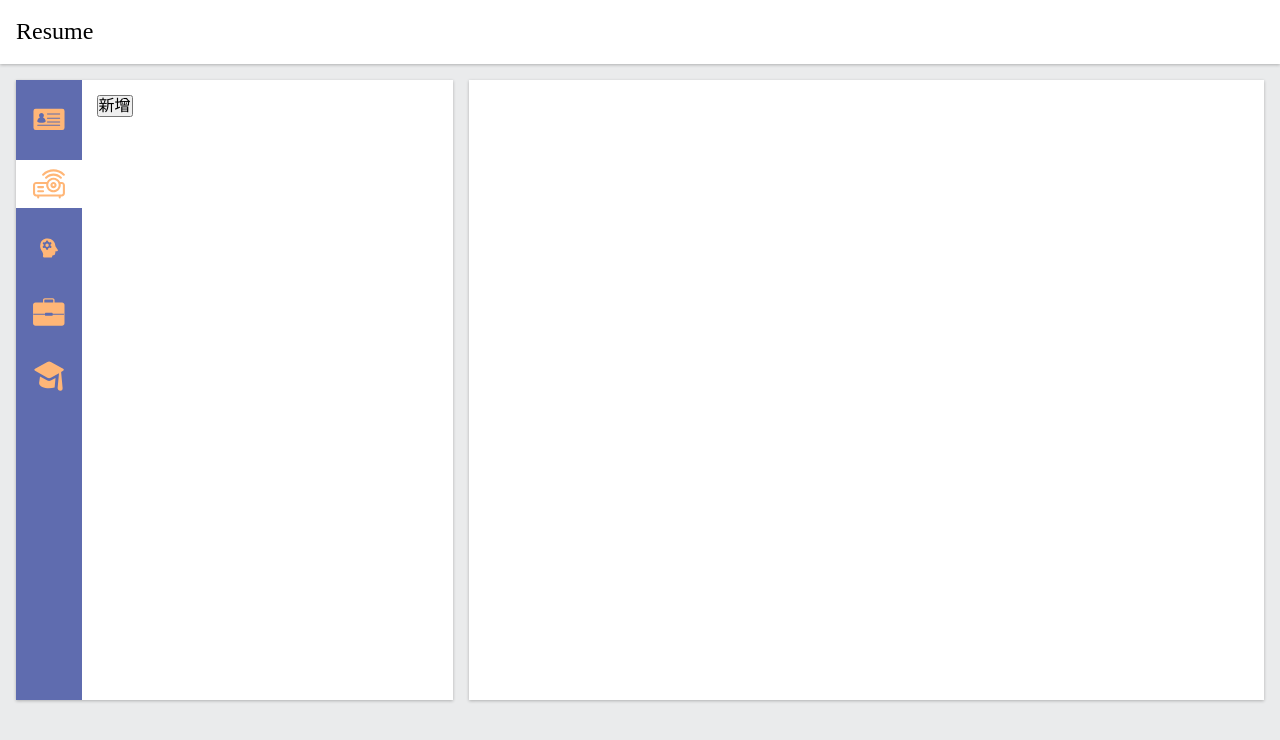
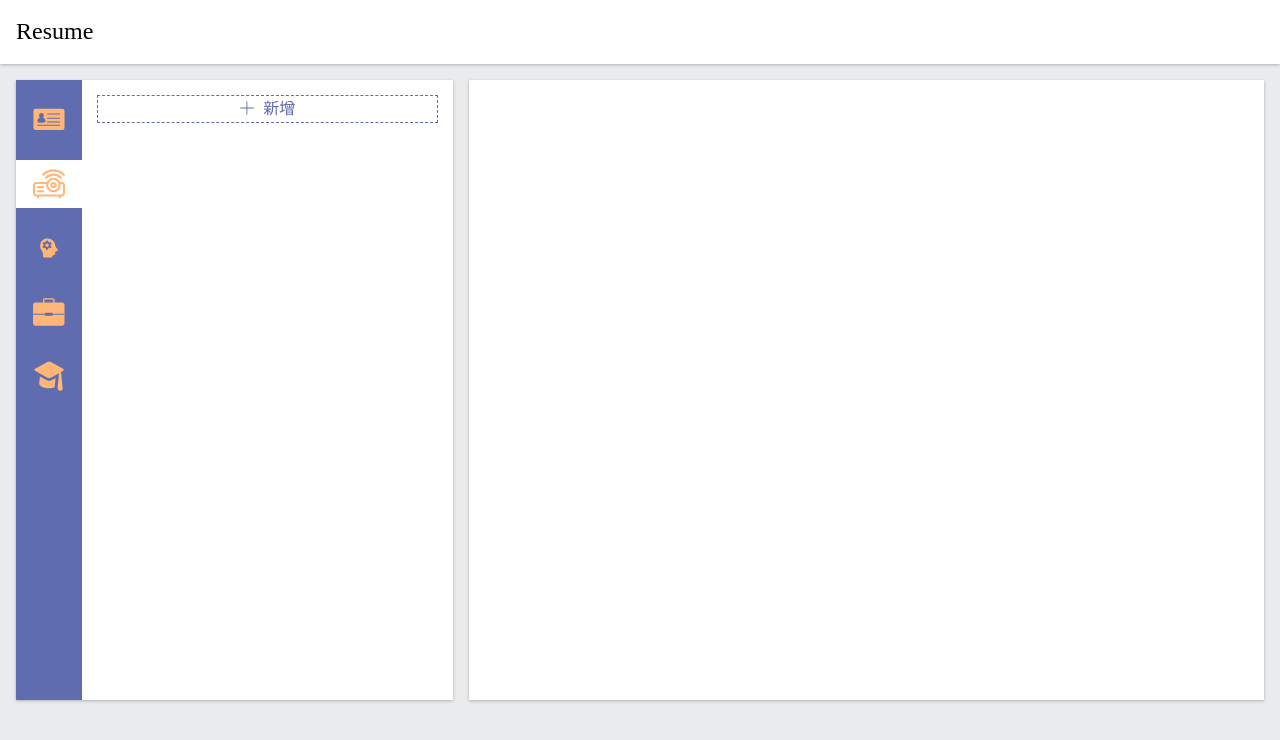
Before and after one commit to yangqYangQ/react-resume, a React (Create React App) app: page / in a window 1280 px wide. Both pictures are taken after a click on the item 48 px from the left and 184 px from the top of the page. Shown: the top 740 px of the page. Built offline with nearby package versions, Linux system fonts and the light colour scheme.

Commit message:
添加新增按钮

```diff
--- a/src/assets/resumeEditor.module.scss
+++ b/src/assets/resumeEditor.module.scss
@@ -62,6 +62,27 @@
           margin: 24px 0;
           border-top: 1px solid var(--grey);
         }
+
+        .btn {
+          padding: 4px 15px;
+          outline: none;
+          width: 100%;
+          background-color: var(--white);
+          color: var(--blue);
+          cursor: pointer;
+
+          .action-plus + span {
+            margin-left: 8px;
+          }
+
+          &:active {
+            box-shadow: 3px 3px 10px var(--blue);
+          }
+        }
+
+        .btn-dashed {
+          border: 1px dashed var(--blue);
+        }
       }
     }
 
--- a/src/components/ResumeEditor.js
+++ b/src/components/ResumeEditor.js
@@ -2,6 +2,7 @@ import React, {Component} from 'react';
 import {Input} from 'antd';
 import {connect} from 'react-redux';
 import {ACTION} from '../configs/mainReducer';
+import AddSvg from './Svg/Add';
 import styles from '../assets/resumeEditor.module.scss';
 
 const {TextArea} = Input;
@@ -17,7 +18,15 @@ class ResumeEditor extends Component {
                     <hr/>
                 </div>
             );
-            return items.concat(<button onClick={() => addItemInArray(field)}>新增</button>);
+            return items.concat(
+                <button className='btn btn-dashed'
+                        key='add-button'
+                        onClick={() => addItemInArray(field)}
+                >
+                    <span className='action-plus'><AddSvg/></span>
+                    <span>新增</span>
+                </button>
+            );
         } else {
             return this.iteratorObj(field, resume[field]);
         }
--- a/src/components/ResumePreview.js
+++ b/src/components/ResumePreview.js
@@ -67,7 +67,7 @@ class ResumePreview extends Component {
                             </div>
                             <ol>
                                 {
-                                    projects.map(({description, link, project}, index) =>
+                                    projects.map(({details, link, project}, index) =>
                                         <li key={index} className='padding-5'>
                                             <div className='resume-item'>
                                                 <span>{project}</span>
@@ -78,7 +78,7 @@ class ResumePreview extends Component {
                                                     </a>
                                                 </span>
                                             </div>
-                                            <p>{description}</p>
+                                            <p>{details}</p>
                                         </li>
                                     )
                                 }
@@ -117,13 +117,13 @@ class ResumePreview extends Component {
                             </div>
                             <ol>
                                 {
-                                    experience.map(({company, date, mainJob}, index) =>
+                                    experience.map(({company, date, details}, index) =>
                                         <li key={index} className='padding-5'>
                                             <div className='resume-item'>
                                                 <span>{company}</span>
                                                 <span>{date}</span>
                                             </div>
-                                            <p>{mainJob}</p>
+                                            <p>{details}</p>
                                         </li>
                                     )
                                 }
--- /dev/null
+++ b/src/components/Svg/Add.js
@@ -0,0 +1,12 @@
+import React from 'react';
+
+const AddSvg = () =>
+    <svg t="1583484430583" className="icon" viewBox="0 0 1024 1024" version="1.1" xmlns="http://www.w3.org/2000/svg"
+         p-id="949" width="200" height="200">
+        <path
+            d="M478.077 481.478H93.487c-15.48 0-27.918 12.48-27.918 27.872 0 15.362 12.5 27.871 27.918 27.871h384.59v390.165c0 15.48 12.48 27.917 27.872 27.917 15.362 0 27.872-12.5 27.872-27.917V537.222h395.74c15.48 0 27.917-12.479 27.917-27.871 0-15.362-12.5-27.872-27.918-27.872H533.822V91.314c0-15.48-12.48-27.918-27.872-27.918-15.362 0-27.872 12.5-27.872 27.918v390.164z"
+            p-id="950"></path>
+    </svg>;
+
+
+export default AddSvg;
--- a/src/configs/mainReducer.js
+++ b/src/configs/mainReducer.js
@@ -20,7 +20,7 @@ const defaultState = {
             title: '我的项目',
             component: <Projects/>,
             type: 'array',
-            keys: ['project', 'link', 'description']
+            keys: ['project', 'link', 'details']
         },
 
         {
@@ -36,7 +36,7 @@ const defaultState = {
             title: '工作经历',
             component: <Experience/>,
             type: 'array',
-            keys: ['company', 'date', 'mainJob']
+            keys: ['company', 'date', 'details']
         },
 
         {
```
